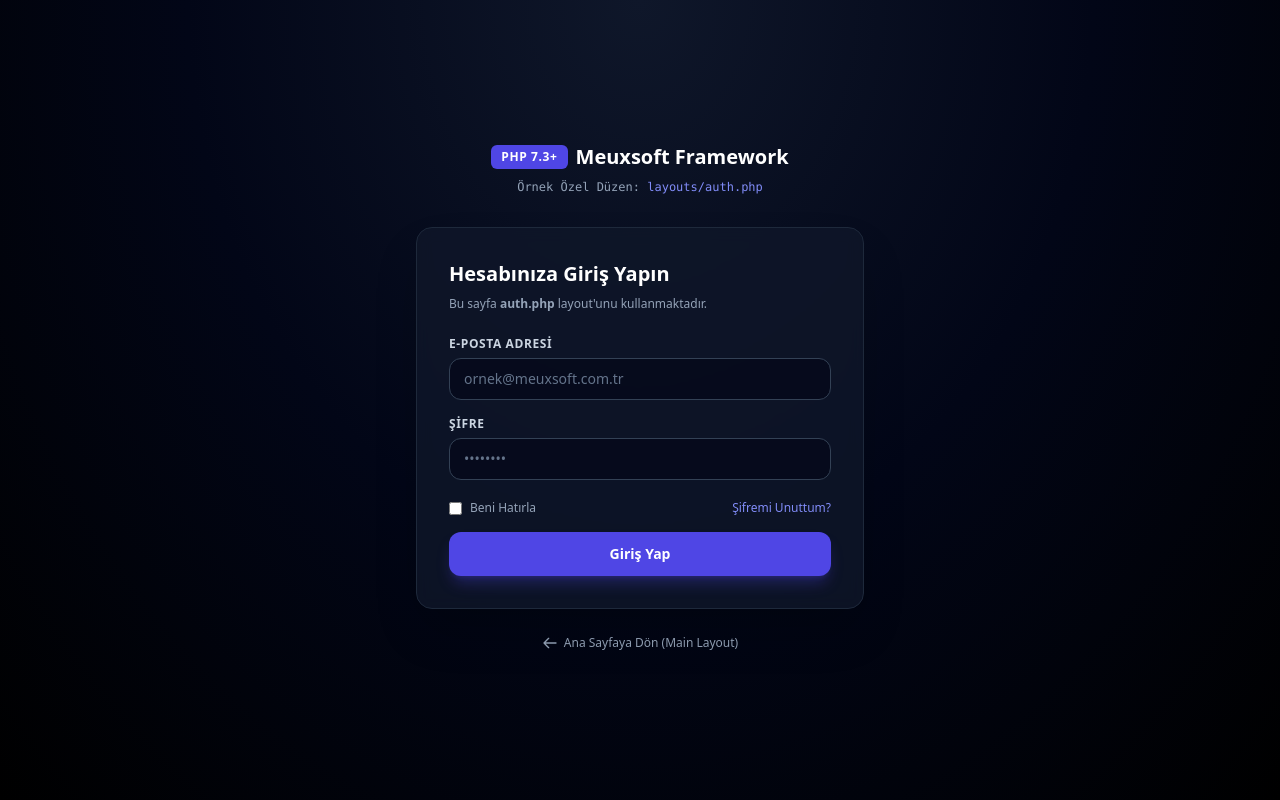
After one commit to meuxsoft/framework, a PHP site: page /login in a window 1280 px wide. The commit adds this page. Run offline with PHP 8.4, Linux system fonts and the light colour scheme; some libraries are stand-ins or nearby versions.

Commit message:
feat: add auth layout example with /login route and setLayout support in Controller

```diff
--- a/app/Controllers/HomeController.php
+++ b/app/Controllers/HomeController.php
@@ -8,12 +8,13 @@ use App\Models\User;
 class HomeController extends Controller
 {
     /**
-     * Show application home welcome screen with sample Model data.
+     * Varsayılan Layout (main.php) kullanan ana sayfa.
      *
      * @return string
      */
     public function index()
     {
+        // 1. Varsayılan Layout kullanımı (Otomatik app/Views/layouts/main.php giydirilir):
         return $this->view('home.index', [
             'title' => 'Hoş Geldiniz - ' . config('app.name'),
             'users' => User::getActiveUsers()
@@ -21,7 +22,20 @@ class HomeController extends Controller
     }
 
     /**
-     * Return JSON health status API.
+     * Farklı bir Layout (auth.php) kullanım örneği.
+     *
+     * @return string
+     */
+    public function login()
+    {
+        // 2. Özel Layout kullanımı ($this->setLayout('auth') veya $this->view('auth.login', $data, 'auth')):
+        return $this->setLayout('auth')->view('auth.login', [
+            'title' => 'Giriş Yap - ' . config('app.name')
+        ]);
+    }
+
+    /**
+     * JSON API yanıtı (Layout kullanılmaz).
      *
      * @return void
      */
--- /dev/null
+++ b/app/Views/auth/login.php
@@ -0,0 +1,28 @@
+<h1 class="text-xl font-bold text-white mb-2">Hesabınıza Giriş Yapın</h1>
+<p class="text-xs text-slate-400 mb-6">Bu sayfa <strong>auth.php</strong> layout'unu kullanmaktadır.</p>
+
+<form action="<?= url('/login') ?>" method="POST" class="space-y-4">
+    <?= csrf_field() ?>
+
+    <div>
+        <label class="block text-xs font-semibold text-slate-300 uppercase tracking-wider mb-1.5">E-Posta Adresi</label>
+        <input type="email" name="email" value="<?= old('email') ?>" required class="w-full px-3.5 py-2.5 rounded-xl bg-slate-950/60 border border-slate-700 text-white placeholder-slate-500 text-sm focus:outline-none focus:border-indigo-500 transition" placeholder="ornek@meuxsoft.com.tr">
+    </div>
+
+    <div>
+        <label class="block text-xs font-semibold text-slate-300 uppercase tracking-wider mb-1.5">Şifre</label>
+        <input type="password" name="password" required class="w-full px-3.5 py-2.5 rounded-xl bg-slate-950/60 border border-slate-700 text-white placeholder-slate-500 text-sm focus:outline-none focus:border-indigo-500 transition" placeholder="••••••••">
+    </div>
+
+    <div class="flex items-center justify-between text-xs pt-1">
+        <label class="flex items-center gap-2 cursor-pointer text-slate-400">
+            <input type="checkbox" name="remember" class="rounded bg-slate-950 border-slate-700 text-indigo-600 focus:ring-0">
+            Beni Hatırla
+        </label>
+        <a href="#" class="text-indigo-400 hover:underline">Şifremi Unuttum?</a>
+    </div>
+
+    <button type="submit" class="w-full py-3 rounded-xl bg-indigo-600 hover:bg-indigo-500 text-white font-semibold text-sm shadow-lg shadow-indigo-600/30 transition mt-2">
+        Giriş Yap
+    </button>
+</form>
--- /dev/null
+++ b/app/Views/layouts/auth.php
@@ -0,0 +1,41 @@
+<!DOCTYPE html>
+<html lang="tr" class="h-full bg-slate-950">
+<head>
+    <meta charset="UTF-8">
+    <meta name="viewport" content="width=device-width, initial-scale=1.0">
+    <title><?= e($title ?? 'Giriş Yap - ' . config('app.name')) ?></title>
+    <!-- Tailwind CSS Play CDN -->
+    <script src="https://cdn.tailwindcss.com"></script>
+    <!-- Google Fonts: Inter -->
+    <link rel="preconnect" href="https://fonts.googleapis.com">
+    <link rel="preconnect" href="https://fonts.gstatic.com" crossorigin>
+    <link href="https://fonts.googleapis.com/css2?family=Inter:wght@300;400;500;600;700;800&display=swap" rel="stylesheet">
+</head>
+<body class="flex flex-col min-h-full font-sans text-slate-100 antialiased items-center justify-center p-4 bg-[radial-gradient(ellipse_at_top,_var(--tw-gradient-stops))] from-slate-900 via-slate-950 to-black">
+
+    <div class="w-full max-w-md">
+        <!-- Logo / Brand Header -->
+        <div class="text-center mb-8">
+            <a href="<?= url('/') ?>" class="inline-flex items-center gap-2 group">
+                <span class="px-2.5 py-1 text-xs font-bold bg-indigo-600 text-white rounded-md uppercase tracking-wider group-hover:bg-indigo-500 transition-colors">PHP 7.3+</span>
+                <span class="font-extrabold text-xl text-white group-hover:text-indigo-400 transition-colors"><?= e(config('app.name')) ?></span>
+            </a>
+            <p class="text-xs text-slate-400 mt-2 font-mono">Örnek Özel Düzen: <code class="text-indigo-400">layouts/auth.php</code></p>
+        </div>
+
+        <!-- Auth Content Card -->
+        <div class="p-8 rounded-2xl bg-slate-900/80 border border-slate-800 shadow-2xl backdrop-blur">
+            <?= $content ?>
+        </div>
+
+        <!-- Back to Home -->
+        <div class="text-center mt-6">
+            <a href="<?= url('/') ?>" class="text-xs text-slate-400 hover:text-white transition inline-flex items-center gap-1.5">
+                <svg class="w-4 h-4" fill="none" stroke="currentColor" viewBox="0 0 24 24"><path stroke-linecap="round" stroke-linejoin="round" stroke-width="2" d="M10 19l-7-7m0 0l7-7m-7 7h18"></path></svg>
+                Ana Sayfaya Dön (Main Layout)
+            </a>
+        </div>
+    </div>
+
+</body>
+</html>
--- a/app/Views/layouts/main.php
+++ b/app/Views/layouts/main.php
@@ -34,6 +34,7 @@
 
             <nav class="flex items-center gap-4 text-sm font-medium">
                 <a href="<?= url('/') ?>" class="text-slate-300 hover:text-white transition-colors">Ana Sayfa</a>
+                <a href="<?= url('/login') ?>" class="text-slate-300 hover:text-white transition-colors">Giriş Yap (Özel Layout)</a>
                 <a href="<?= url('/api/status') ?>" target="_blank" class="px-3 py-1.5 rounded-lg bg-slate-800 text-slate-300 hover:text-white hover:bg-slate-700 transition border border-slate-700/60 flex items-center gap-2">
                     <span class="w-2 h-2 rounded-full bg-emerald-400 animate-pulse"></span>
                     API Status
--- a/core/Controller.php
+++ b/core/Controller.php
@@ -10,6 +10,23 @@ use Core\Libraries\Session\Session;
 class Controller
 {
     /**
+     * @var string|null
+     */
+    protected $layout = 'main';
+
+    /**
+     * Set the active layout for subsequent views.
+     *
+     * @param string|null $layout Layout name (e.g. 'main', 'auth', 'admin') or null for no layout
+     * @return $this
+     */
+    protected function setLayout(?string $layout)
+    {
+        $this->layout = $layout;
+        return $this;
+    }
+
+    /**
      * Render a view wrapped in a layout.
      *
      * @param string $view
@@ -17,9 +34,10 @@ class Controller
      * @param string|null $layout
      * @return string
      */
-    protected function view(string $view, array $data = [], ?string $layout = 'main')
+    protected function view(string $view, array $data = [], ?string $layout = null)
     {
-        return Layout::render($layout, $view, $data);
+        $resolvedLayout = $layout !== null ? $layout : $this->layout;
+        return Layout::render($resolvedLayout, $view, $data);
     }
 
     /**
--- a/routes/web.php
+++ b/routes/web.php
@@ -6,11 +6,8 @@ use Core\Libraries\Router\Router;
 |--------------------------------------------------------------------------
 | Web Routes
 |--------------------------------------------------------------------------
-|
-| Define application web routes here.
-| Example: Router::get('/example', 'ExampleController@index');
-|
 */
 
 Router::get('/', 'HomeController@index');
+Router::get('/login', 'HomeController@login');
 Router::get('/api/status', 'HomeController@status');
```
